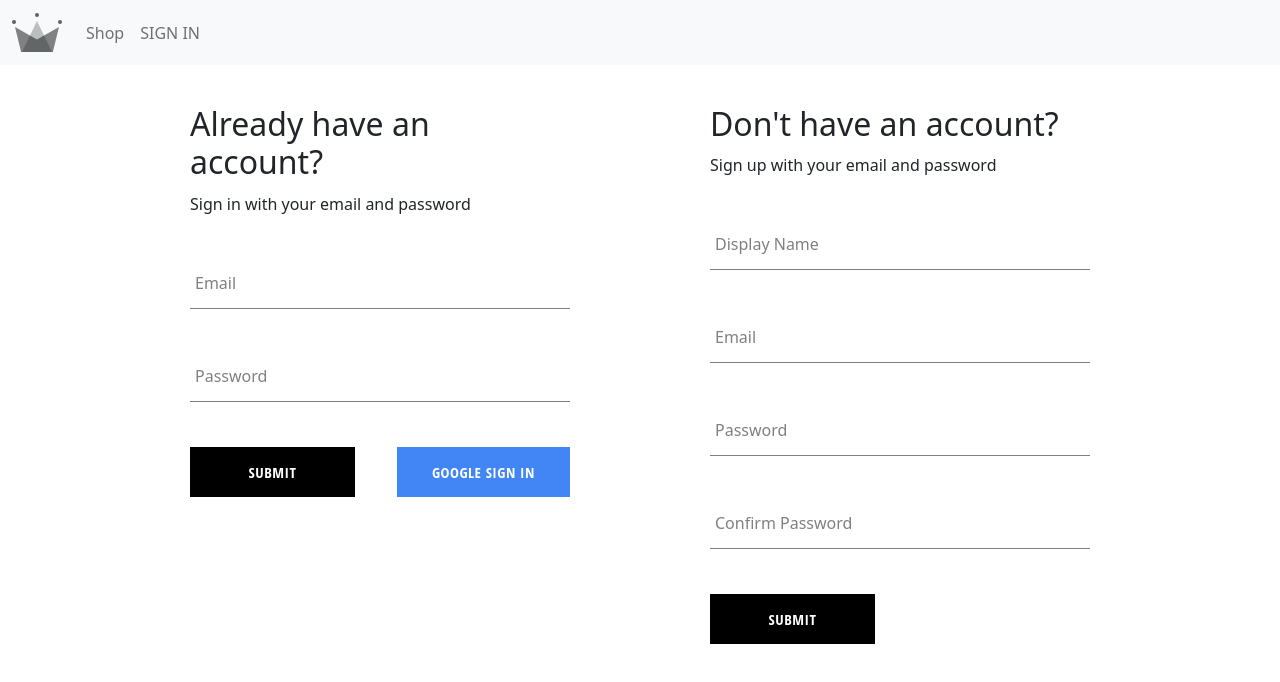
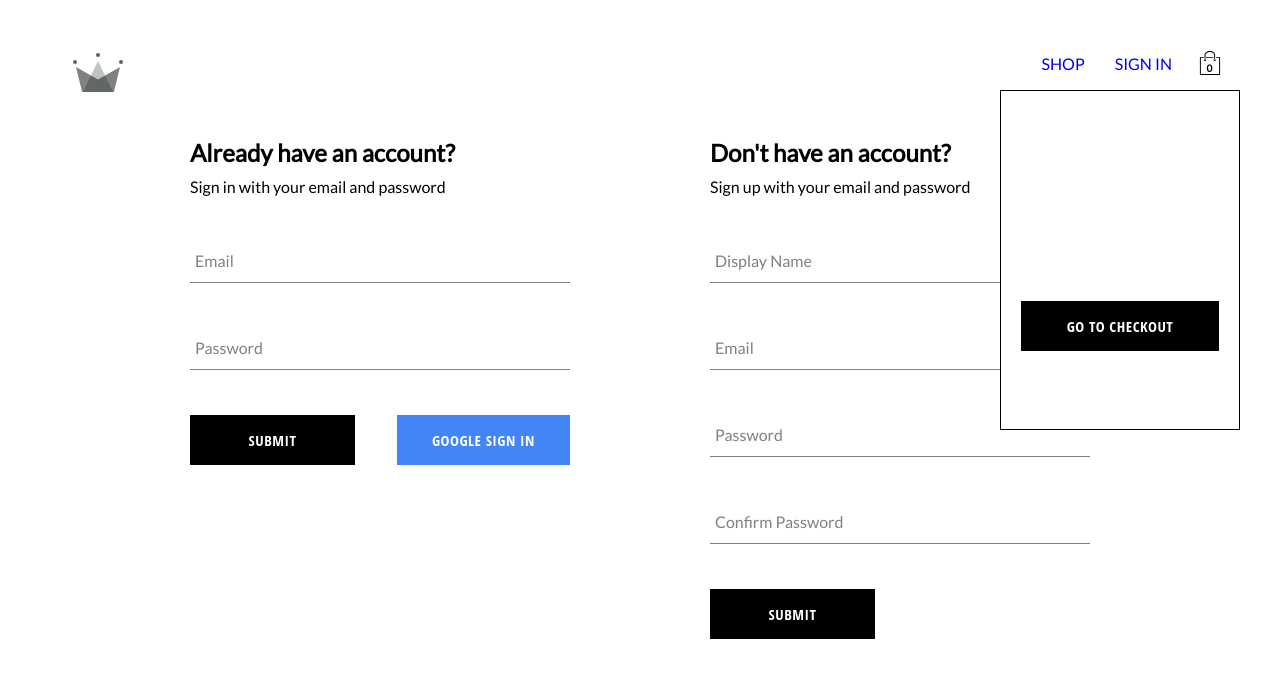
Before and after one commit to Midwayne/my-ecomm, a React (Create React App) app: page /auth in a window 1280 px wide. Shown: the top 682 px of the page. Built offline with nearby package versions, Linux system fonts and the light colour scheme; no server answers.

Commit message:
uninstalled bootstrap and product context

```diff
--- a/package.json
+++ b/package.json
@@ -6,7 +6,6 @@
     "@testing-library/jest-dom": "^5.16.5",
     "@testing-library/react": "^13.4.0",
     "@testing-library/user-event": "^13.5.0",
-    "bootstrap": "^5.2.0",
     "firebase": "^9.9.4",
     "react": "^18.2.0",
     "react-dom": "^18.2.0",
--- /dev/null
+++ b/src/components/cart-dropdown/cart-dropdown.component.jsx
@@ -0,0 +1,19 @@
+import './cart-dropdown.styles.scss';
+import Button from '../button/button.component';
+
+const CartDropdown = () => {
+
+    return (
+        <>
+            <div class='cart-dropdown-container'>
+                <div className='cart-items'>
+                    <Button>Go to Checkout</Button>
+                </div>
+
+            </div>
+        </>
+    );
+
+}
+
+export default CartDropdown;
--- /dev/null
+++ b/src/components/cart-dropdown/cart-dropdown.styles.scss
@@ -0,0 +1,29 @@
+.cart-dropdown-container {
+  position: absolute;
+  width: 240px;
+  height: 340px;
+  display: flex;
+  flex-direction: column;
+  padding: 20px;
+  border: 1px solid black;
+  background-color: white;
+  top: 90px;
+  right: 40px;
+  z-index: 5;
+
+  .empty-message {
+    font-size: 18px;
+    margin: 50px auto;
+  }
+
+  .cart-items {
+    height: 240px;
+    display: flex;
+    flex-direction: column;
+    overflow: scroll;
+  }
+
+  button {
+    margin-top: auto;
+  }
+}
--- /dev/null
+++ b/src/components/cart-icon/cart-icon.component.jsx
@@ -0,0 +1,15 @@
+import './cart-icon.styles.scss';
+import {ReactComponent as ShoppingIcon} from '../../assets/shopping-bag.svg';
+
+const CartIcon = () => {
+    return (
+        <>
+            <div className='cart-icon-container'>
+                <ShoppingIcon className='shopping-icon'/>
+                <span className='item-count'>0</span>
+            </div>
+        </>
+    );
+};
+
+export default CartIcon;
--- /dev/null
+++ b/src/components/cart-icon/cart-icon.styles.scss
@@ -0,0 +1,21 @@
+.cart-icon-container {
+  width: 45px;
+  height: 45px;
+  position: relative;
+  display: flex;
+  align-items: center;
+  justify-content: center;
+  cursor: pointer;
+
+  .shopping-icon {
+    width: 24px;
+    height: 24px;
+  }
+
+  .item-count {
+    position: absolute;
+    font-size: 10px;
+    font-weight: bold;
+    bottom: 12px;
+  }
+}
--- /dev/null
+++ b/src/components/product-card/product-card.component.jsx
@@ -0,0 +1,23 @@
+import './product-card.styles.scss'
+
+import Button from '../button/button.component';
+
+const ProductCard = ({product}) => {
+
+    const {name, price, imageUrl} = product;
+
+    return (
+        <>
+            <div className="product-card-container">
+                <img src={imageUrl} alt={`${name}`}/>
+                <div class="footer">
+                    <span className='name'>{name}</span>
+                    <span className='price'>{price}</span>
+                </div>
+                <Button buttonType='inverted'>Add to Cart</Button>
+            </div>
+        </>
+    );
+};
+
+export default ProductCard;
--- /dev/null
+++ b/src/components/product-card/product-card.styles.scss
@@ -0,0 +1,51 @@
+.product-card-container {
+  width: 100%;
+  display: flex;
+  flex-direction: column;
+  height: 350px;
+  align-items: center;
+  position: relative;
+
+  img {
+    width: 100%;
+    height: 95%;
+    object-fit: cover;
+    margin-bottom: 5px;
+  }
+
+  button {
+    width: 80%;
+    opacity: 0.7;
+    position: absolute;
+    top: 255px;
+    display: none;
+  }
+
+  &:hover {
+    img {
+      opacity: 0.8;
+    }
+
+    button {
+      opacity: 0.85;
+      display: flex;
+    }
+  }
+
+  .footer {
+    width: 100%;
+    height: 5%;
+    display: flex;
+    justify-content: space-between;
+    font-size: 18px;
+
+    .name {
+      width: 90%;
+      margin-bottom: 15px;
+    }
+
+    .price {
+      width: 10%;
+    }
+  }
+}
--- a/src/index.scss
+++ b/src/index.scss
@@ -1,5 +1,6 @@
 body {
   font-family: 'Lato', sans-serif;
+  padding: 20px 40px;
 }
 
 a {
--- a/src/routes/navigation/navigation.component.jsx
+++ b/src/routes/navigation/navigation.component.jsx
@@ -1,48 +1,48 @@
-import { Outlet, Link } from "react-router-dom";
+import { Fragment, useContext } from 'react';
+import { Outlet, Link } from 'react-router-dom';
 
-import 'bootstrap/dist/css/bootstrap.min.css'
+import { UserContext } from '../../contexts/user.context';
 
-import {ReactComponent as CrownLogo} from '../../assets/crown.svg';
 
-import {useContext} from 'react';
-import { UserContext } from "../../contexts/user.context";
+import CartIcon from '../../components/cart-icon/cart-icon.component';
+import CartDropdown from '../../components/cart-dropdown/cart-dropdown.component';
+import { ReactComponent as CrwnLogo } from '../../assets/crown.svg';
 
-import { signOutUser } from "../../utils/firebase/firebase.utils";
+import { signOutUser } from '../../utils/firebase/firebase.utils';
+
+import './navigation.styles.scss';
 
 const Navigation = () => {
-
-  const {currentUser} = useContext(UserContext);
+  const { currentUser } = useContext(UserContext);
 
 
-  return(
-    <>
-    <nav className="navbar navbar-expand-lg bg-light">
-      <div className="container-fluid">
-          <Link className="navbar-brand" to="/"><CrownLogo className="logo" /></Link>
-          <button className="navbar-toggler" type="button" data-bs-toggle="collapse" data-bs-target="#navbarNavAltMarkup" aria-controls="navbarNavAltMarkup" aria-expanded="false" aria-label="Toggle navigation">
-              <span className="navbar-toggler-icon"></span>
-          </button>
-          <div className="collapse navbar-collapse" id="navbarNavAltMarkup">
-              <div className="navbar-nav">
-                  <Link className="nav-link" to="/shop">Shop</Link>
+  return (
+    <Fragment>
+      <div className='navigation'>
+        <Link className='logo-container' to='/'>
+          <CrwnLogo className='logo' />
+        </Link>
+        <div className='nav-links-container'>
+          <Link className='nav-link' to='/shop'>
+            SHOP
+          </Link>
+
           {currentUser ? (
             <span className='nav-link' onClick={signOutUser}>
-                        {' '}
-                        SIGN OUT{' '}
+              SIGN OUT
             </span>
           ) : (
             <Link className='nav-link' to='/auth'>
               SIGN IN
             </Link>
           )}
-
+          <CartIcon />
         </div>
+        <CartDropdown />
       </div>
-      </div>
-    </nav>
       <Outlet />
-    </>
+    </Fragment>
   );
-}
+};
 
 export default Navigation;
--- /dev/null
+++ b/src/routes/navigation/navigation.styles.scss
@@ -0,0 +1,26 @@
+.navigation {
+    height: 70px;
+    width: 100%;
+    display: flex;
+    justify-content: space-between;
+    margin-bottom: 25px;
+
+    .logo-container {
+      height: 100%;
+      width: 70px;
+      padding: 25px;
+    }
+
+    .nav-links-container {
+      width: 50%;
+      height: 100%;
+      display: flex;
+      align-items: center;
+      justify-content: flex-end;
+
+      .nav-link {
+        padding: 10px 15px;
+        cursor: pointer;
+      }
+    }
+  }
--- a/src/routes/shop/shop.component.jsx
+++ b/src/routes/shop/shop.component.jsx
@@ -1,17 +1,19 @@
 
 import { useContext } from 'react';
 import { ProductContext } from '../../contexts/products.context';
+
+import ProductCard from '../../components/product-card/product-card.component';
+
+import './shop.styles.scss'
 
 const Shop = () => {
     const {products} = useContext(ProductContext);
 
     return(
         <>
-            <div>
-                {products.map(({id, name}) => (
-                    <div key={id}>
-                        <h1>{name}</h1>
-                    </div>
+            <div className='products-container'>
+                {products.map((product) => (
+                    <ProductCard key={product.id} product={product} />
                 ))}
             </div>
         </>
--- /dev/null
+++ b/src/routes/shop/shop.styles.scss
@@ -0,0 +1,6 @@
+.products-container {
+    display: grid;
+    grid-template-columns: repeat(4, 1fr);
+    column-gap: 10px;
+    row-gap:50px;
+}
```
Also changed, not shown: src/assets/shopping-bag.svg (added), 1 other file (tests, documents, lock files or other folders). Lines whose indentation alone changed are shown as unchanged.
